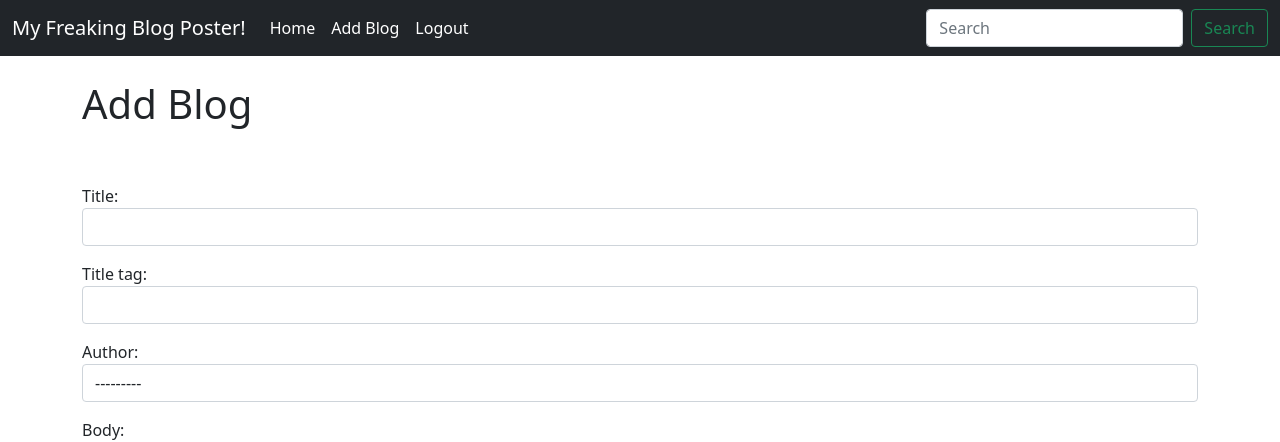
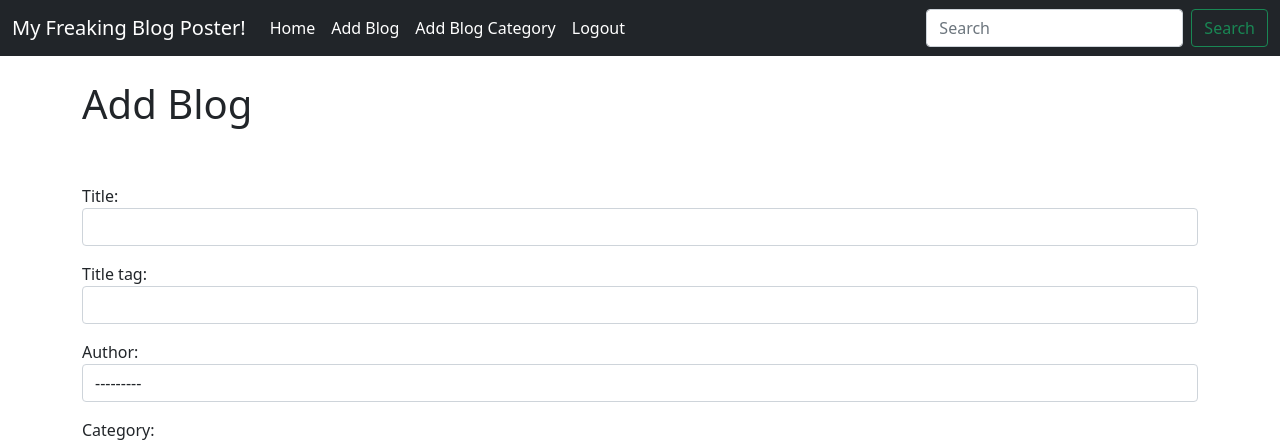
Before and after one commit to meghna750/Blogging-Website, a Django app: page /add_post/ in a window 1280 px wide. Shown: the top 442 px of the page. Run offline with Django 3.2, Linux system fonts and the light colour scheme; the visitor is signed in with stand-in values (Sample User, id 1); data comes from the database, SQL or seed files in the repository.

Commit message:
blogs category done!

```diff
--- a/yourblog/admin.py
+++ b/yourblog/admin.py
@@ -1,4 +1,5 @@
 from django.contrib import admin
-from .models import Post
+from .models import Post , Category
 # Register your models here.
 admin.site.register(Post)
+admin.site.register(Category)
--- a/yourblog/forms.py
+++ b/yourblog/forms.py
@@ -1,15 +1,24 @@
 from django import forms
-from .models import Post
+from .models import Post , Category
+
+# categories=[('food recipie', 'food recipie'),('Sports' , 'Sports'),('Fashion' , 'Fashion'),]
+choices=Category.objects.all().values_list('name' , 'name')
+
+choice_list=[]
+for items in choices:
+    choice_list.append(items)
 
 class PostForm(forms.ModelForm):
     class Meta:
         model=Post
-        fields=('title','title_tag','author','body')
+        fields=('title','title_tag','author', 'category' ,'body')
         widgets={
             'title':forms.TextInput(attrs={'class':'form-control'}),
 
             'title_tag':forms.TextInput(attrs={'class':'form-control'}),
             'author':forms.Select(attrs={'class':'form-control'}),
+            # 'category':forms.Select(choices= categories ,attrs={'class':'form-control'}),
+            'category':forms.Select( choices=choice_list ,attrs={'class':'form-control'}),
             'body':forms.Textarea(attrs={'class':'form-control'}),
         }
 
--- a/yourblog/models.py
+++ b/yourblog/models.py
@@ -6,12 +6,22 @@ from django.urls import reverse
 
 from datetime import datetime , date
 
+class Category(models.Model):
+    name=models.CharField(max_length=255)
+    def __str__(self):
+        return self.name
+
+    def get_absolute_url(self):
+        #return reverse('blogDetail',args=(str(self.id)))
+        return reverse('home')
+
 class Post(models.Model):
     title=models.CharField(max_length=255)
     title_tag=models.CharField(max_length=255)
     author=models.ForeignKey(User,on_delete=models.CASCADE)
     body=models.TextField()
     post_date=models.DateField(auto_now_add=True)
+    category = models.CharField(max_length=255, default="Uncategoried")
     def __str__(self):
         return self.title+' | '+str(self.author)
 
--- a/yourblog/templates/base.html
+++ b/yourblog/templates/base.html
@@ -27,6 +27,9 @@
                 <a class="nav-link active" href="{% url 'add_post' %}">Add Blog</a>
               </li>
               <li class="nav-item">
+                <a class="nav-link active" href="{% url 'add_category' %}">Add Blog Category</a>
+              </li>
+              <li class="nav-item">
                 <a class="nav-link active" href="{% url 'logout' %}">Logout</a>
               </li>
               {% else %}
--- a/yourblog/templates/blogDetail.html
+++ b/yourblog/templates/blogDetail.html
@@ -4,8 +4,8 @@
 
 
 <h1>{{ post.title}}</h1>
-<small>By : {{post.author.first_name}} {{post.author.last_name}}
-
+<small>By : {{post.author.first_name}} {{post.author.last_name}}-
+    {{post.category}}
     {% if user.is_authenticated %}
         <a href="{% url 'update_post' post.pk %}" class="btn btn-warning">( Edit )</a>
         <a href="{% url 'delete_post' post.pk %}" class="btn btn-danger">( Delete )</a>
@@ -15,7 +15,7 @@
 <br/>
 <hr>
 <br/>
-{{post.body}}
+{{post.body|safe}}
 <br/>
 <a href="{%url 'home'%}" class="btn btn-secondary">BACK</a>
 
--- a/yourblog/urls.py
+++ b/yourblog/urls.py
@@ -1,5 +1,5 @@
 from django.urls import path, include
-from .views import HomeView, ArticleDetailView,AddPostView, UpdatePostView, DeletePostView
+from .views import HomeView, ArticleDetailView,AddPostView, UpdatePostView, DeletePostView, AddCategoryView,CategoryView
 
 urlpatterns = [
     #path('',views.home, name="home"),
@@ -8,4 +8,6 @@ urlpatterns = [
     path('add_post/',AddPostView.as_view(),name="add_post"),
     path('article/edit/<int:pk>',UpdatePostView.as_view(),name="update_post"),
     path('article/<int:pk>/delete',DeletePostView.as_view(),name="delete_post"),
+    path('addcategory/',AddCategoryView.as_view(),name="add_category"),
+    path('category/<str:cats>',CategoryView,name="category"),
 ]
--- a/yourblog/views.py
+++ b/yourblog/views.py
@@ -1,6 +1,6 @@
 from django.shortcuts import render
 from django.views.generic import ListView,DetailView, CreateView, UpdateView, DeleteView
-from .models import Post
+from .models import Post , Category
 from.forms import PostForm,EditForm
 from django.urls import reverse_lazy
 
@@ -12,6 +12,9 @@ class HomeView(ListView):
     # ordering= ['-id']
     ordering= ['-post_date']
 
+def CategoryView(request,cats):
+    category_posts= Post.objects.filter(category=cats)
+    return render(request, 'categories.html',{'cats':cats.title(), 'category_posts': category_posts})
 
 class ArticleDetailView(DetailView):
     model=Post
@@ -24,6 +27,12 @@ class AddPostView(CreateView):
     # fields= '__all__'
     # fields= ('title','author','title_tag','body')
 
+class AddCategoryView(CreateView):
+    model=Category
+    # form_class=PostForm
+    template_name='add_category.html'
+    fields= '__all__'
+
 class UpdatePostView(UpdateView):
     model=Post
     template_name='update_post.html'
```
Also changed, not shown: yourblog/templates/add_category.html (added, +20 -0 lines), yourblog/templates/categories.html (added, +25 -0 lines), yourblog/templates/home.html (+7 -2 lines), yourblog/migrations/0005_auto_20210609_1915.py (added).
